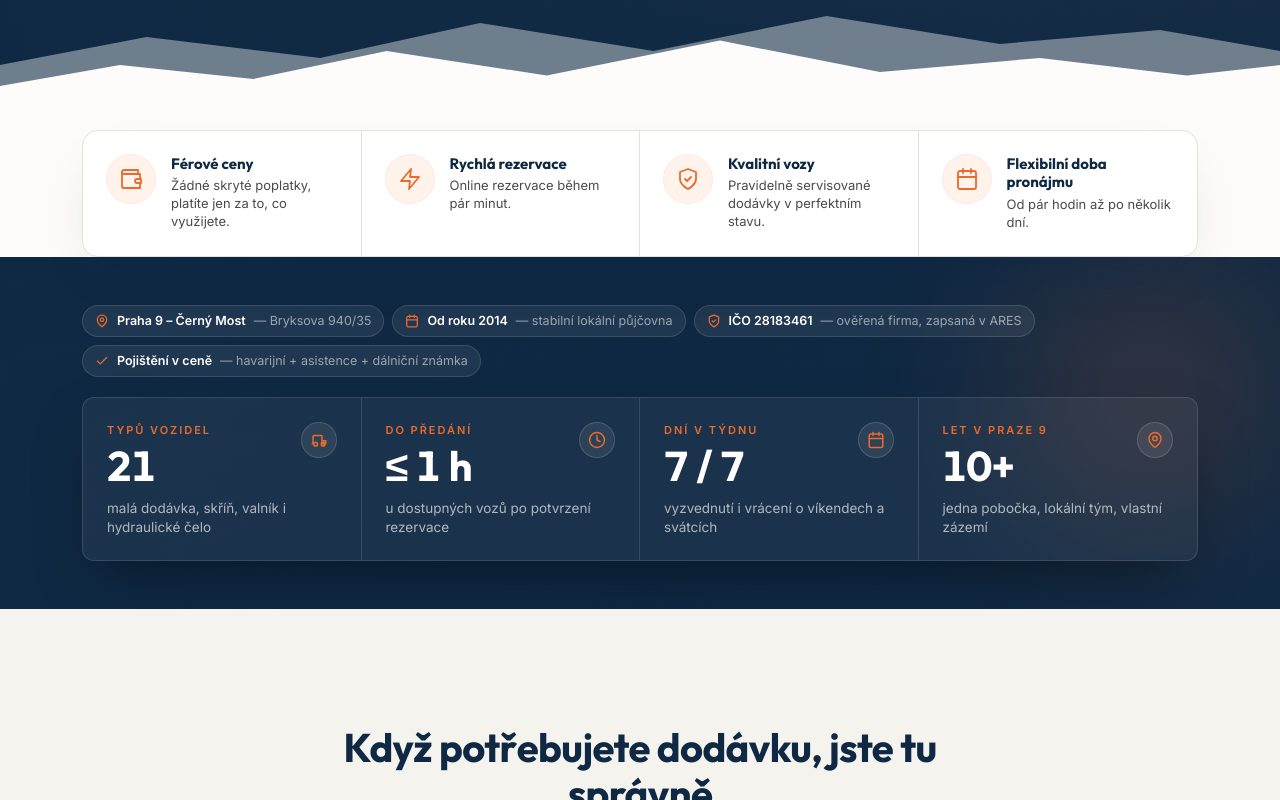
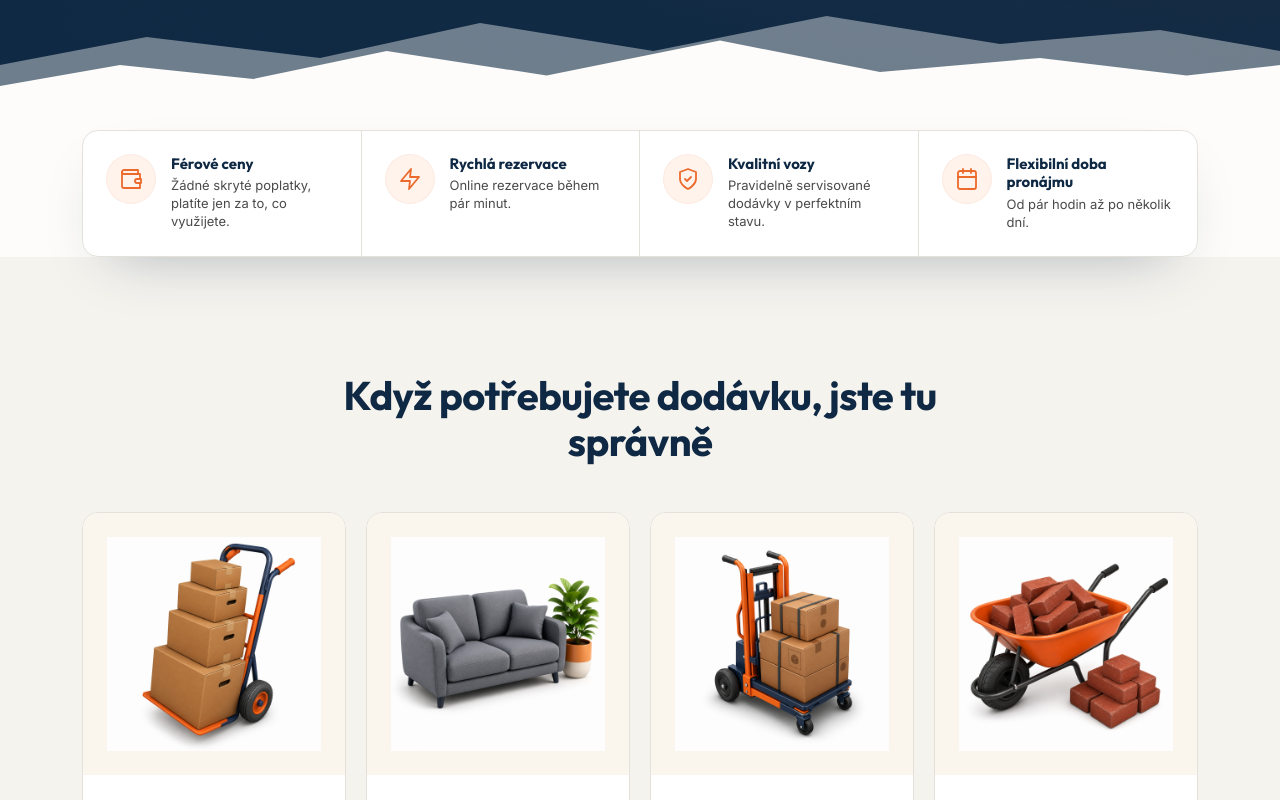
Before and after one commit to davidvacek1/dodavkovnik-cz, a Next.js app: page / in a window 1280 px wide. Shown: the part 1140-1940 px from the top of the page. Built offline with nearby package versions, Linux system fonts and the light colour scheme; no server answers.

Commit message:
Remove Stats section from homepage until a better approach lands
Three iterations didn't satisfy the trust/credibility brief — pulling it for now. Component stays in components/home/Stats.tsx so it can come back, but doesn't render on homepage.

```diff
--- a/app/page.tsx
+++ b/app/page.tsx
@@ -1,6 +1,5 @@
 import Hero from "@/components/home/Hero";
 import TrustBar from "@/components/home/TrustBar";
-import Stats from "@/components/home/Stats";
 import UseCases from "@/components/home/UseCases";
 import HowItWorks from "@/components/home/HowItWorks";
 import WhyUs from "@/components/home/WhyUs";
@@ -25,7 +24,6 @@ export default function Home() {
     <>
       <Hero />
       <TrustBar />
-      <Stats />
       <UseCases />
       <HowItWorks />
       <FeaturedVehicles />
```
